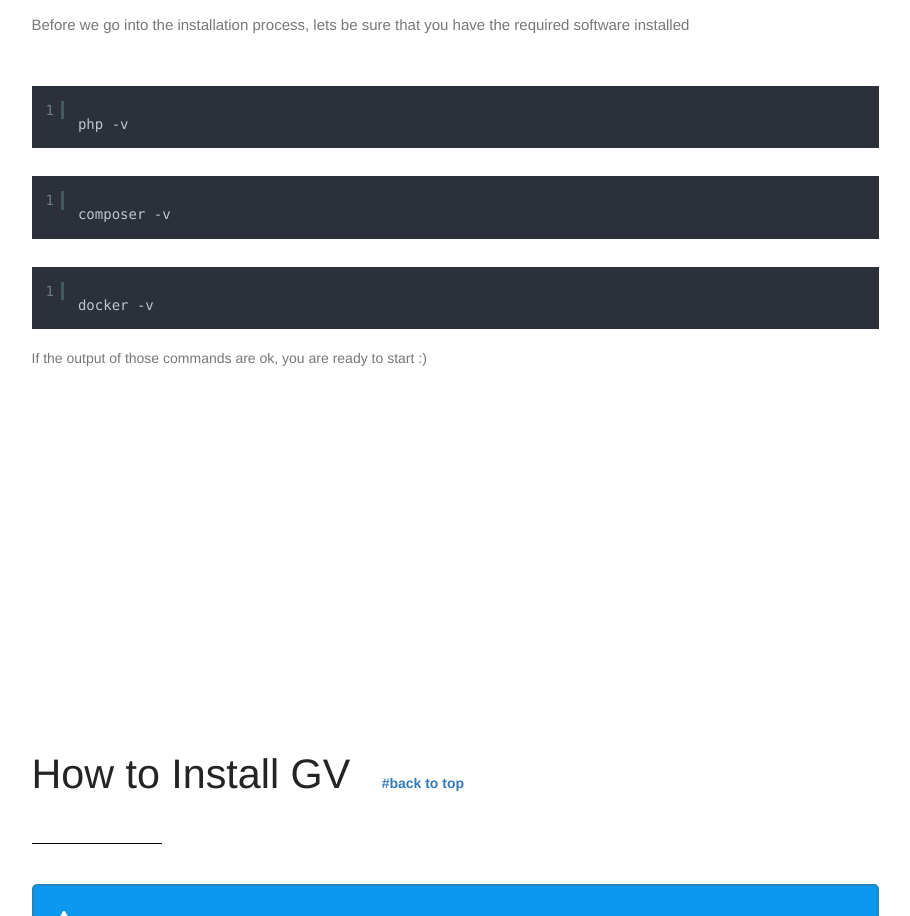
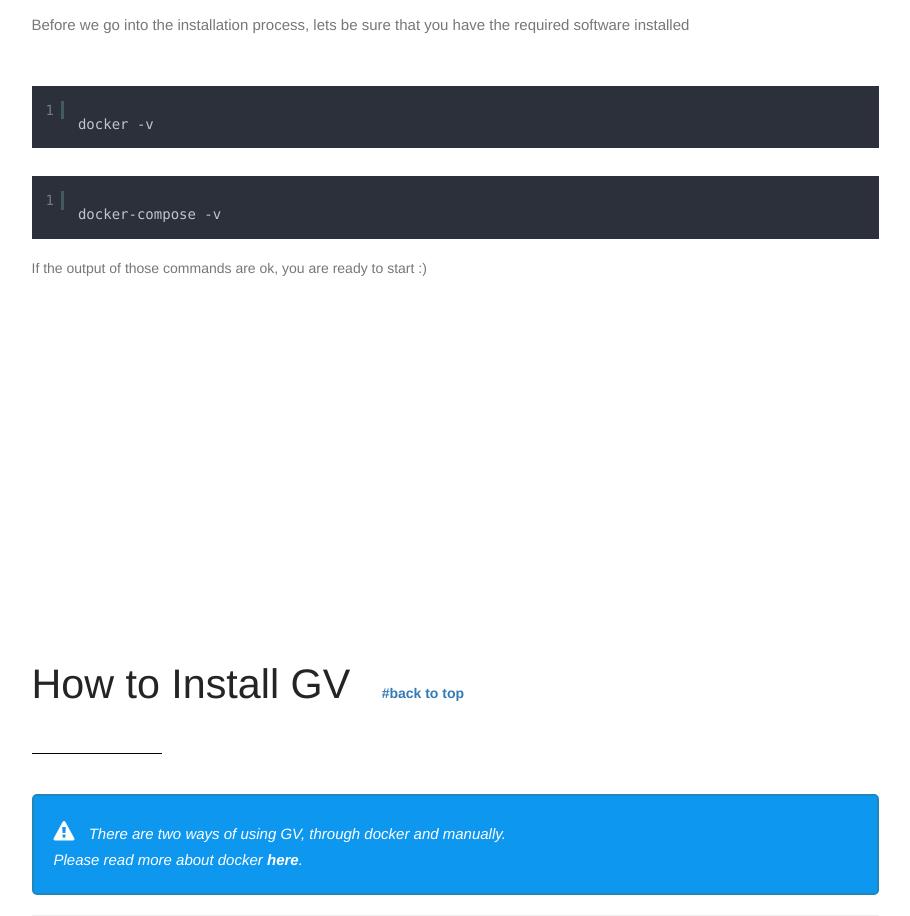
Before and after one commit to veraguido/gv-documentation, a plain HTML site: page index.html in a window 1280 px wide. Shown: the part 2458-3374 px from the top of the page, without its empty margins (331-1241 px from the left). Drawn offline with Linux system fonts and the light colour scheme.

Commit message:
chaging minimum requirements

```diff
--- a/index.html
+++ b/index.html
@@ -213,13 +213,10 @@
 
                                 <p>Before we go into the installation process, lets be sure that you have the required software installed</p>
                                 <pre class="brush: html; highlight: [2,4]">
-                                    php -v
+                                    docker -v
                                 </pre>
                                 <pre class="brush: html; highlight: [2,4]">
-                                    composer -v
-                                </pre>
-                                <pre class="brush: html; highlight: [2,4]">
-                                    docker -v
+                                    docker-compose -v
                                 </pre>
 
                                 If the output of those commands are ok, you are ready to start :)
```
